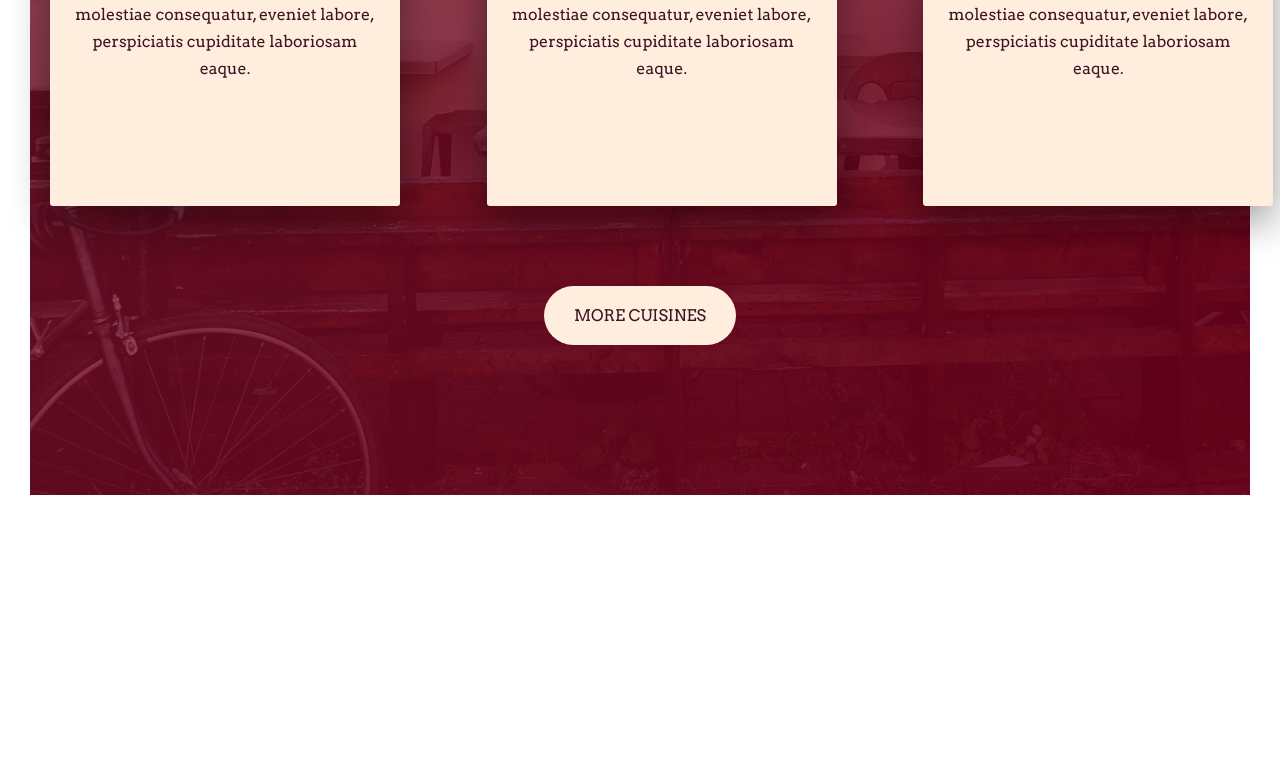
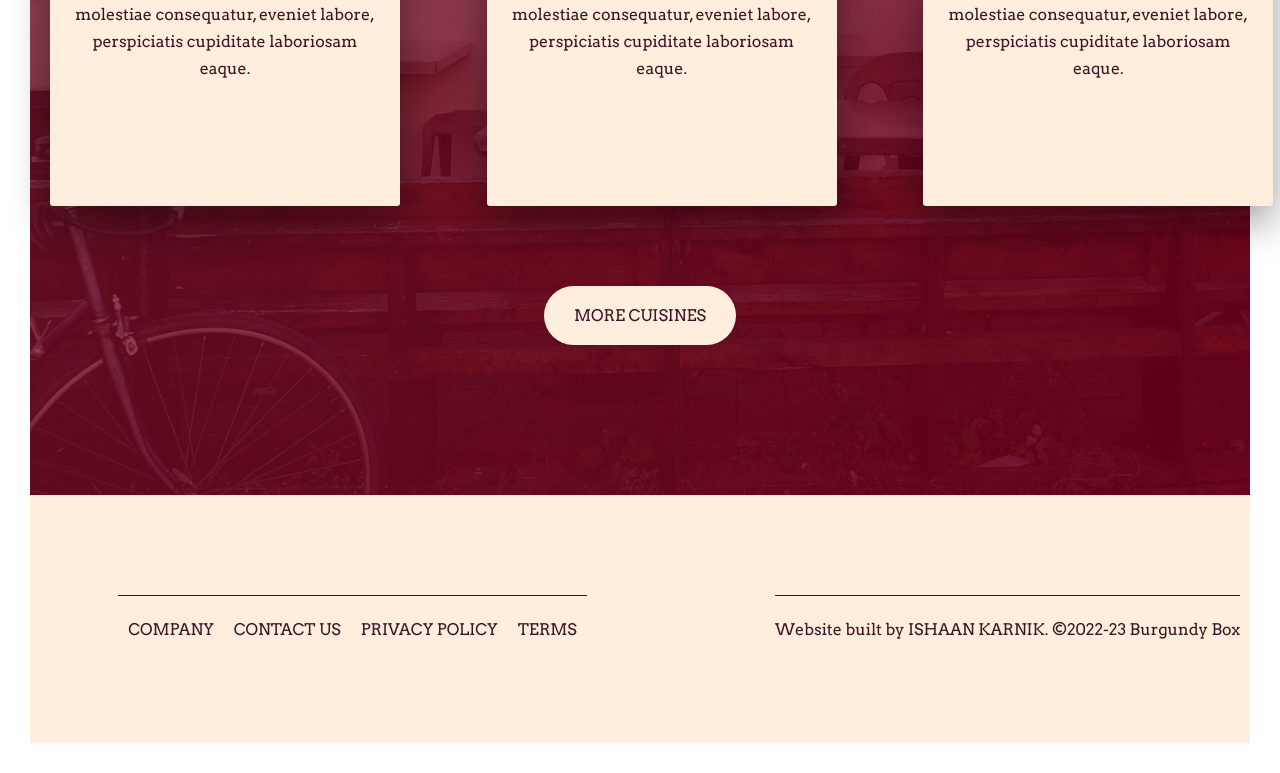
Before and after one commit to ishaankarnik11/burgundybox-site, a website: page index.html in a window 1280 px wide. Shown: the part 2307-3080 px from the top of the page. Before the commit the page ends 2832 px from the top, so only its background shows below. Drawn offline with Linux system fonts and the light colour scheme.

Commit message:
first draft

```diff
--- a/index.html
+++ b/index.html
@@ -347,6 +347,21 @@
 
 
         </section>
+        <section class="footer">
+            <div class="grid-container--2">
+            <div class="footer__navigation">
+                <ul class="footer__list">
+                    <li class="footer__item"><a href="" class="footer__link">Company</a></li>
+                    <li class="footer__item"><a href="" class="footer__link">Contact Us</a></li>
+                    <li class="footer__item"><a href="" class="footer__link">privacy policy</a></li>
+                    <li class="footer__item"><a href="" class="footer__link">terms</a></li>
+                </ul>
+            </div>
+            <p class="footer__copyright">
+                Website built by <a href="" class="footer__link">Ishaan Karnik</a>. &copy;2022-23 Burgundy Box
+            </p>
+        </div>
+        </section>
     </main>
 
 
--- /dev/null
+++ b/sass/layout/_footer.scss
@@ -0,0 +1,52 @@
+.footer {
+    padding: 10rem 0;
+    background-color: $color-secondary;
+
+    &__navigation {
+        border-top: 1px solid $default-font-color;
+        display: inline-block;
+        width: max-content;
+        justify-self: center;
+        padding-top: 2rem;
+    }
+
+    &__link {
+
+        &:link,
+        &:visited {
+            font-size: $default-font-size;
+            color: $default-font-color;
+            text-decoration: none;
+            display: inline-block;
+            text-transform: uppercase;
+        }
+
+        &:hover,
+        &:active
+        {
+            background-color: $color-primary;
+            color: $color-secondary;
+            padding: 0.2rem 0.4rem;
+            box-shadow: 0 1rem 2rem rgba($color-black, 0.3);
+            transform: translateY(-3px) scale(1.1);
+        }
+    }
+
+    &__list {
+        list-style: none;
+        display: flex;
+    }
+
+    &__item {
+        margin: 0 1rem;
+    }
+
+    &__copyright {
+        border-top: 1px solid $default-font-color;
+        font-size: $default-font-size;
+        padding-top: 2rem;
+        display: inline-block;
+        width: max-content;
+        justify-self: center;
+    }
+}
--- a/sass/main.scss
+++ b/sass/main.scss
@@ -12,6 +12,7 @@
 @import "./components/menu";
 @import "./components/popupMenu";
 
+@import "./layout/footer";
 @import "./layout/gridContainer";
 @import "./layout/header";
 
```
Also changed, not shown: css/style.css.
